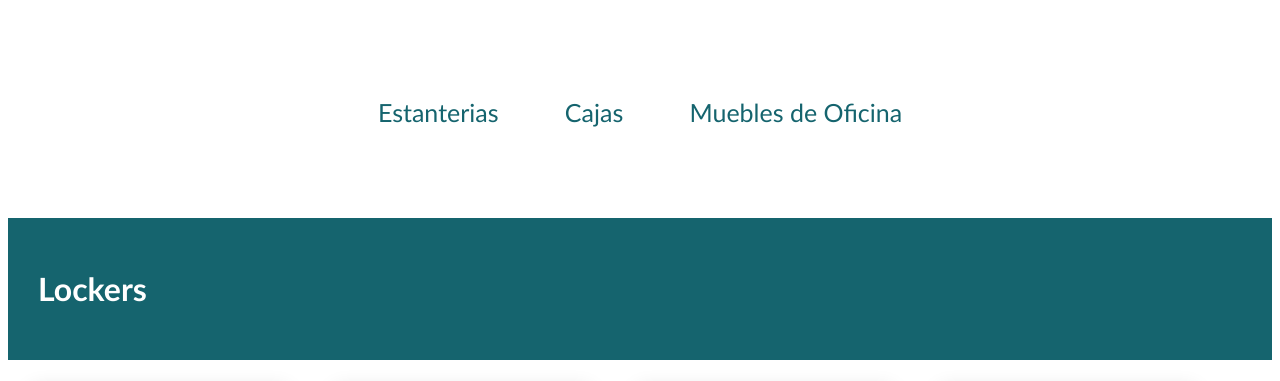
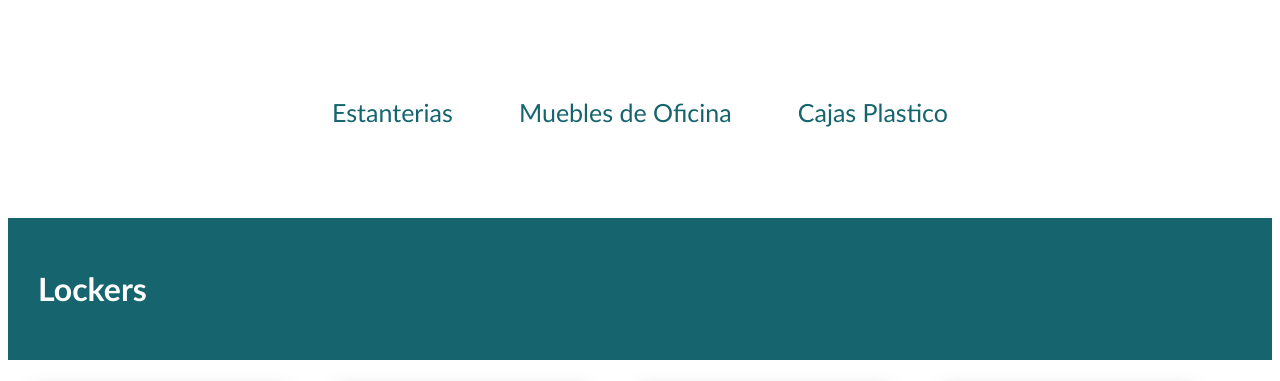
Before and after one commit to Ricardo-GMdz/Pia_Django, a Django app: page /page2 in a window 1280 px wide. Shown: the top 381 px of the page. Run offline with Django 3.2, Linux system fonts and the light colour scheme.

Commit message:
modificacion

```diff
--- a/ambiente-django/websitePIA_root/websitePIA/templates/page1.html
+++ b/ambiente-django/websitePIA_root/websitePIA/templates/page1.html
@@ -42,7 +42,7 @@
         <div class="imagen">
             <img src="static/estanteria_04.jpg" style="width:100%">
             <div class="estanteria">
-            <p>EStanteria Andes Industrial</p>
+            <p>Estanteria Andes Industrial</p>
             </div>
         </div>
     </div>
--- a/ambiente-django/websitePIA_root/websitePIA/templates/page2.html
+++ b/ambiente-django/websitePIA_root/websitePIA/templates/page2.html
@@ -12,8 +12,8 @@
     <div class ="menu">
         <div class="enlaces">
             <a href="http://127.0.0.1:8000/">Estanterias</a>
-            <a href="page4">Cajas</a>
             <a href="page3">Muebles de Oficina</a>
+            <a href="page4">Cajas Plastico</a>
         </div>
     </div>
     <div class = "descripcion">
```
